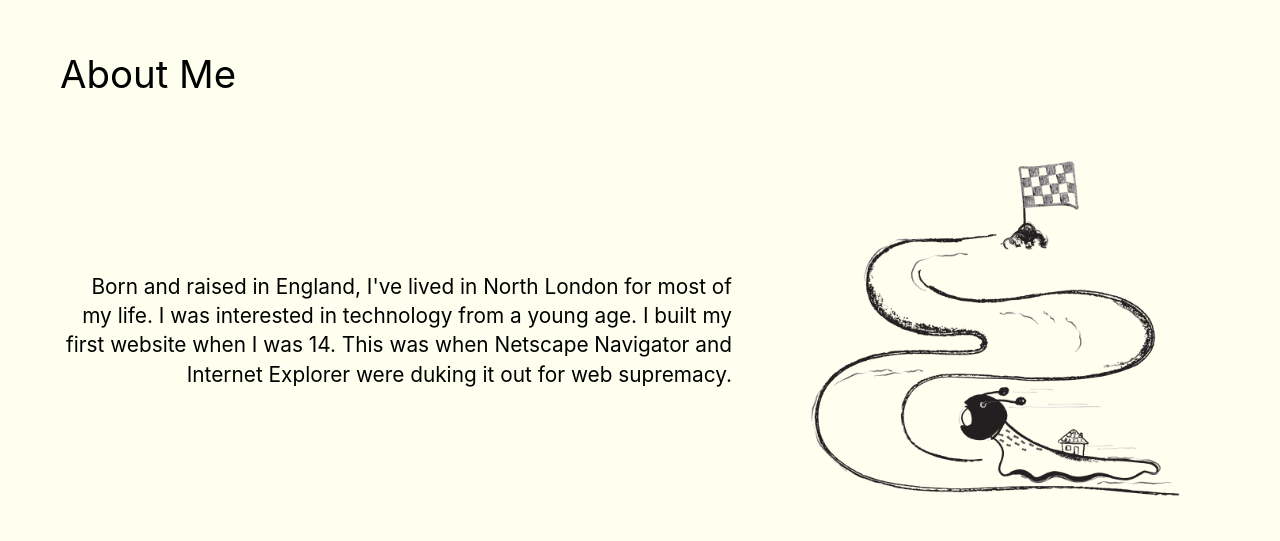
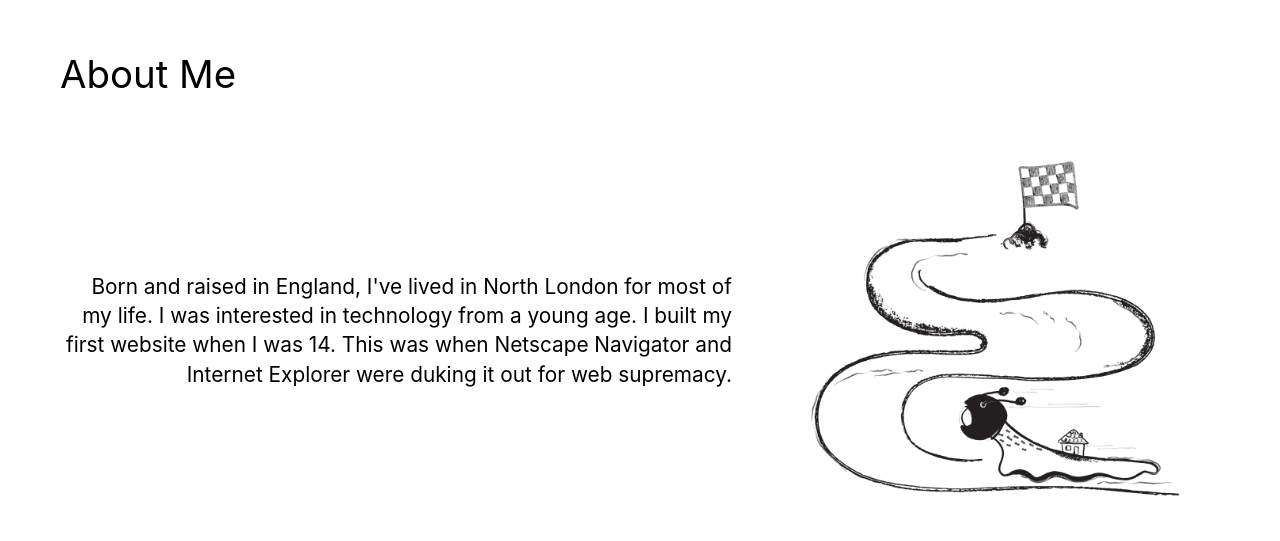
Before and after one commit to joesayegh/joesayegh-site, a Gatsby site: page / in a window 1280 px wide. Shown: the part 978-1519 px from the top of the page. Built offline with nearby package versions, Linux system fonts and the light colour scheme; Gatsby itself is replaced by a stand-in of ours.

Commit message:
changes bg color to pure white instead of ivory for light mode

```diff
--- a/src/styles/GlobalStyles.js
+++ b/src/styles/GlobalStyles.js
@@ -32,9 +32,9 @@ const GlobalStyles = createGlobalStyle`
     --border: rgba( 0, 0, 0, .125 );
     --bg-light: rgba( 0, 0, 0, .05 );
     // PURE WHITE
-    // --bg: rgba( 255, 255, 255, 1 );
+    --bg: rgba( 255, 255, 255, 1 );
     // IVORY
-    --bg: rgba( 255, 255, 240, 1 );
+    // --bg: rgba( 255, 255, 240, 1 );
 
     // DARK MODE COLORS
     @media ( prefers-color-scheme: dark ) {
```
